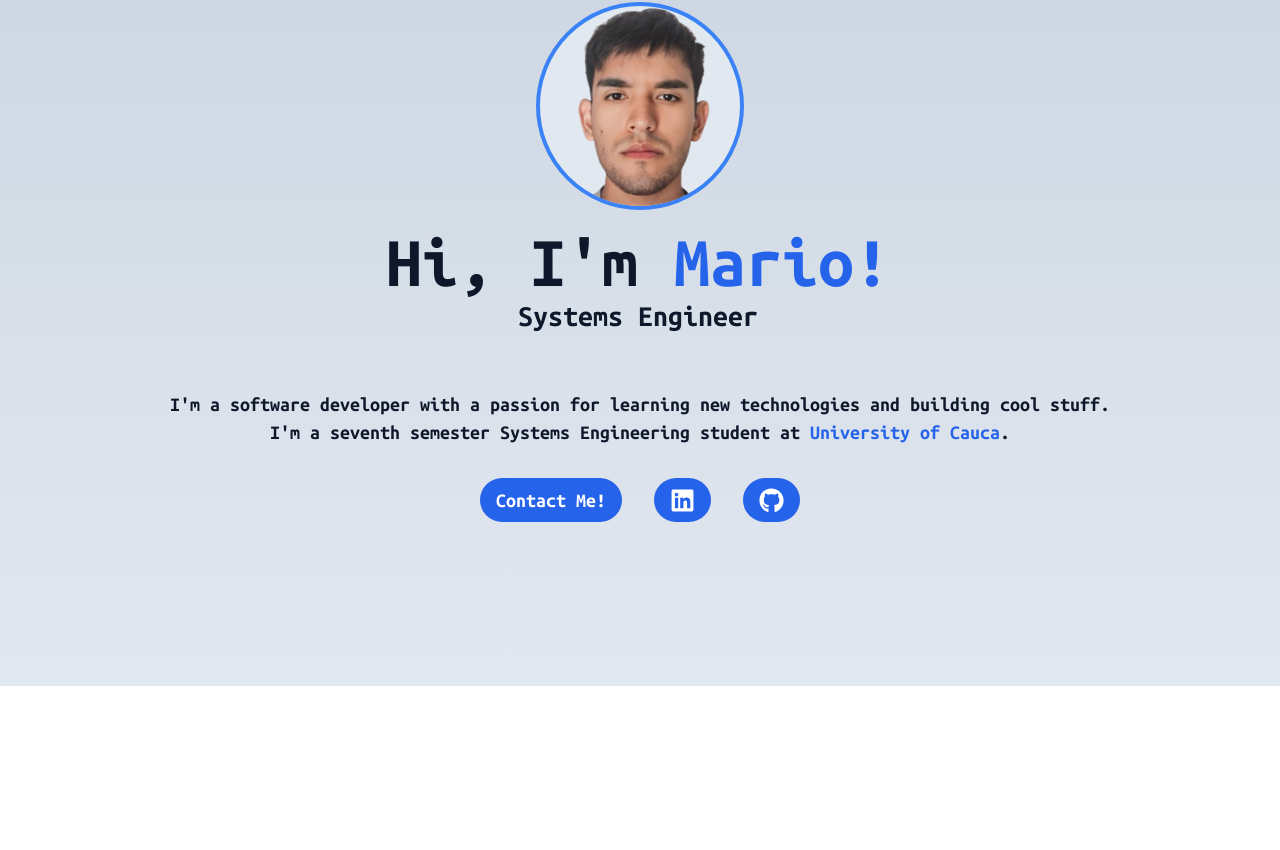
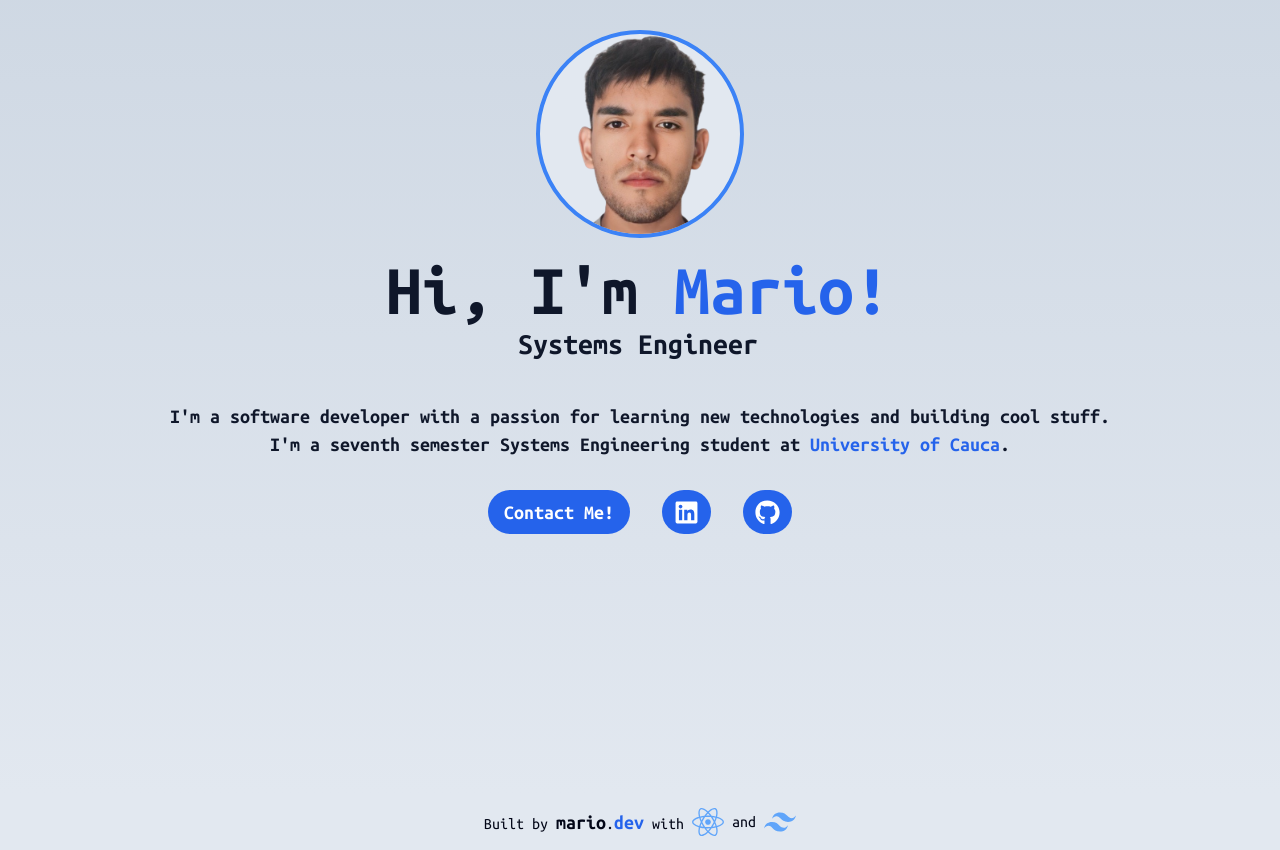
Before and after one commit to cmperdomo17/my_portfolio, a React (Create React App) app: page / in a window 1280 px wide. Shown: the part 166-1016 px from the top of the page. Before the commit the page ends 852 px from the top, so only its background shows below. Built offline with nearby package versions, Linux system fonts and the light colour scheme.

Commit message:
Add Footer component and update styling in Home and Navbar components

```diff
--- a/src/App.js
+++ b/src/App.js
@@ -1,5 +1,6 @@
 import Home from "./components/Home";
 import NavBar from "./components/Navbar";
+import Footer from "./components/Footer";
 import React from "react";
 import { ThemeProvider } from './components/Theme';
 
@@ -8,6 +9,7 @@ const App = () => {
         <ThemeProvider>
             <NavBar />
             <Home />
+            <Footer />
         </ThemeProvider>
     )
 }
--- /dev/null
+++ b/src/components/Footer.jsx
@@ -0,0 +1,23 @@
+import React, { useContext } from "react";
+import { ThemeContext } from './Theme';
+import { FaReact } from 'react-icons/fa';
+import { SiTailwindcss } from 'react-icons/si';
+
+const Footer = () => {
+    const { darkMode } = useContext(ThemeContext);
+
+    return (
+        <div>
+            <footer className={`flex justify-center items-center text-center h-14 ${darkMode ? 'bg-slate-950 text-white' : 'bg-slate-200 text-slate-950'}`}>
+                <p className="text-md font-ubuntu-mono flex items-center justify-center space-x-2">
+                    <span className={`${darkMode ? 'text-zinc-300' : 'text-slate-950'}`}>Built by <span className={`${darkMode ? 'text-white' : 'text-slate-950'} font-semibold text-xl`}>mario</span>.<span className={`${darkMode ? 'text-blue-400' : 'text-blue-600'} font-semibold text-xl`}>dev</span> with</span>
+                    <FaReact size={32} className="text-blue-400" />
+                    <span className={`${darkMode ? 'text-zinc-300' : 'text-slate-950'}`}>and</span>
+                    <SiTailwindcss size={32} className="text-blue-400" />
+                </p>
+            </footer>
+        </div>
+    )
+}
+
+export default Footer;
--- a/src/components/Home.jsx
+++ b/src/components/Home.jsx
@@ -7,9 +7,9 @@ const Home = () => {
 
     return (
 
-    <div className={`flex flex-col justify-center items-center h-screen ${darkMode ? 'bg-gradient-to-b from-black to-slate-950' : 'bg-gradient-to-b from-slate-300 to-slate-200'}`}>
+    <div className={`flex flex-col justify-center h-[120vh] ${darkMode ? 'bg-gradient-to-b from-black to-slate-950' : 'bg-gradient-to-b from-slate-300 to-slate-200'}`}>
 
-        <div className="flex justify-center py-4">
+        <div className="flex justify-center pb-4">
             <img
                 src={`${process.env.PUBLIC_URL}/me2.png`}
                 alt="Mario"
@@ -20,19 +20,19 @@ const Home = () => {
         <div className="font-ubuntu-mono font-bold text-center">
 
             <div className="flex justify-center">
-                <h1 className={`text-7xl ${darkMode ? 'text-white' : 'text-slate-900'} hover:scale-110 transition-all ease-out animate-typing1 animation-fill-forwards overflow-hidden border-r-4 w-12 text-nowrap`}>
+                <h1 className={`text-7xl ${darkMode ? 'text-white' : 'text-slate-900'} animate-typing1 animation-fill-forwards overflow-hidden border-r-4 w-12 text-nowrap`}>
                     Hi, I'm <span className={`${darkMode ? 'text-blue-400' : 'text-blue-600'}`}>Mario!</span>
                 </h1>
             </div>
 
             <div className="flex justify-center">
-                <h1 className={`text-3xl hover:scale-110 transition-all ease-out animate-typing2 animation-fill-forwards ${darkMode ? 'text-white' : 'text-slate-900'} overflow-hidden border-r-4 w-25 text-nowrap`}>
+                <h1 className={`text-3xl animate-typing2 animation-fill-forwards ${darkMode ? 'text-white' : 'text-slate-900'} overflow-hidden border-r-4 w-25 text-nowrap`}>
                     Systems Engineer
                 </h1>
             </div>
 
-            <div className="flex justify-center pt-14 ">
-                <div className={`text-xl hover:scale-110 transition-all ease-out ${darkMode ? 'text-white' : 'text-slate-900'}`}>
+            <div className="pt-10">
+                <div className={`text-xl ${darkMode ? 'text-white' : 'text-slate-900'}`}>
                     <p>
                         I'm a software developer with a passion for learning new technologies and building cool stuff.
                     </p>
@@ -46,15 +46,14 @@ const Home = () => {
                 <button className={`p-2 px-4 m-4 text-xl rounded-full hover:scale-110 transition-all duration-200 ${darkMode ? 'bg-blue-400 text-slate-900' : 'bg-blue-600 text-white'}`}>
                     Contact Me!
                 </button>
-                <a href="https://www.linkedin.com/in/carlos-mario-perdomo-ramos-665a8a276/" target="_blank" rel="noreferrer" className={`p-2 px-4 m-4 text-xl rounded-full hover:scale-125 transition-all duration-200 ${darkMode ? 'bg-blue-400 text-slate-900' : 'bg-blue-600 text-white'} flex items-center justify-center`}>
+                <a href="https://www.linkedin.com/in/mario-perdomo-ramos-28506b251/" target="_blank" rel="noopener noreferrer" className={`p-2 px-3 m-4 text-xl rounded-full hover:scale-125 transition-all duration-200 ${darkMode ? 'bg-blue-400 text-slate-900' : 'bg-blue-600 text-white'} flex items-center justify-center`}>
                     <FaLinkedin size={25} />
                 </a>
-                <a href="https://github.com/cmperdomo17" target="_blank" rel="noreferrer" className={`p-2 px-4 m-4 text-xl rounded-full hover:scale-125 transition-all duration-200 ${darkMode ? 'bg-blue-400 text-slate-900' : 'bg-blue-600 text-white'} flex items-center justify-center`}>
+
+                <a href="https://github.com/cmperdomo17" target="_blank" rel="noopener noreferrer" className={`p-2 px-3 m-4 text-xl rounded-full hover:scale-125 transition-all duration-200 ${darkMode ? 'bg-blue-400 text-slate-900' : 'bg-blue-600 text-white'} flex items-center justify-center`}>
                     <FaGithub size={25} />
                 </a>
             </div>
-
-
         </div>
     </div>
 
--- a/src/components/Navbar.jsx
+++ b/src/components/Navbar.jsx
@@ -7,7 +7,7 @@ const NavBar = () => {
 
     return (
         <div>
-            <nav className={`flex justify-between items-center pt-4 px-20 ${darkMode ? 'bg-black text-white' : 'bg-slate-300 text-slate-950'}`}>
+            <nav className={`flex fixed w-full justify-between items-center pt-4 pb-2 px-20 backdrop-blur-2xl md:flex md:justify-between md:items-center ${darkMode ? 'bg-transparent text-white' : 'bg-transparent text-slate-950'}`}>
 
                 <div className="font-ubuntu-mono font-bold text-center cursor-pointer">
                     <h1 className="text-2xl hover:scale-110 transition-all ease-out ">
--- /dev/null
+++ b/src/data/ProjectsData.js
@@ -0,0 +1,22 @@
+const Projects = [
+    {
+        title: 'Web Page Personal Formalities',
+        description: 'Web page to manage personal formalities',
+        tags: ['React', 'Tailwind'],
+    },
+    {
+        title: 'Web Page Personal Formalities',
+        description: 'Web page to manage personal formalities',
+        tags: ['React', 'Tailwind'],
+    },
+    {
+        title: 'Web Page Personal Formalities',
+        description: 'Web page to manage personal formalities',
+        tags: ['React', 'Tailwind'],
+    },
+    {
+        title: 'Web Page Personal Formalities',
+        description: 'Web page to manage personal formalities',
+        tags: ['React', 'Tailwind'],
+    }
+];
--- a/src/index.css
+++ b/src/index.css
@@ -4,6 +4,10 @@
 
 .animation-fill-forwards {
     animation-fill-mode: forwards;
+}
+
+.navbar {
+    background: linear-gradient(to bottom, rgba(255, 255, 255, 0.4), transparent);
 }
 
 /* .hover-shadow-white, .hover-shadow-blue {
```
